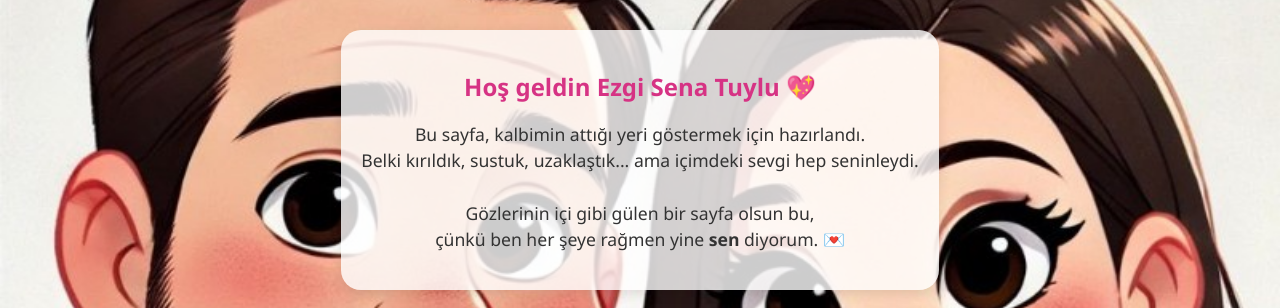
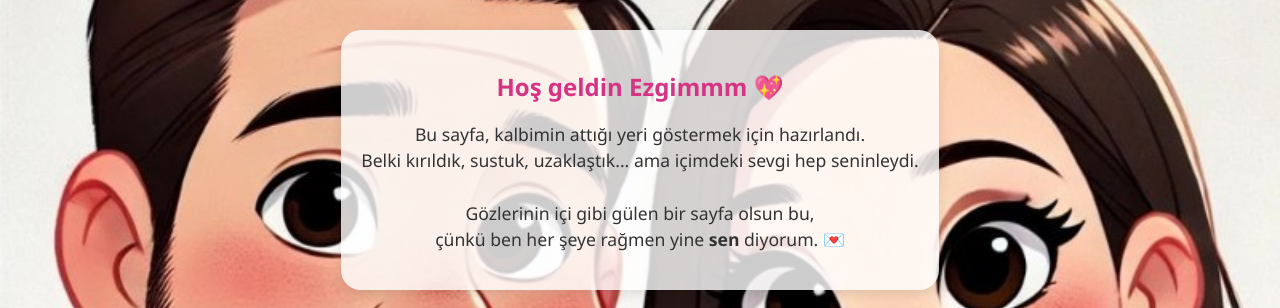
Before and after one commit to mtalhakaya/baris-sayfam, a plain HTML site: page index.html in a window 1280 px wide. Shown: the top 308 px of the page. Drawn offline with Linux system fonts and the light colour scheme.

Commit message:
Update index.html

```diff
--- a/index.html
+++ b/index.html
@@ -152,7 +152,7 @@
 <body>
 
   <div class="welcome">
-    <h2>Hoş geldin Ezgi Sena Tuylu 💖</h2>
+    <h2>Hoş geldin Ezgimmm 💖</h2>
     <p>
       Bu sayfa, kalbimin attığı yeri göstermek için hazırlandı.<br>
       Belki kırıldık, sustuk, uzaklaştık... ama içimdeki sevgi hep seninleydi.<br><br>
```
